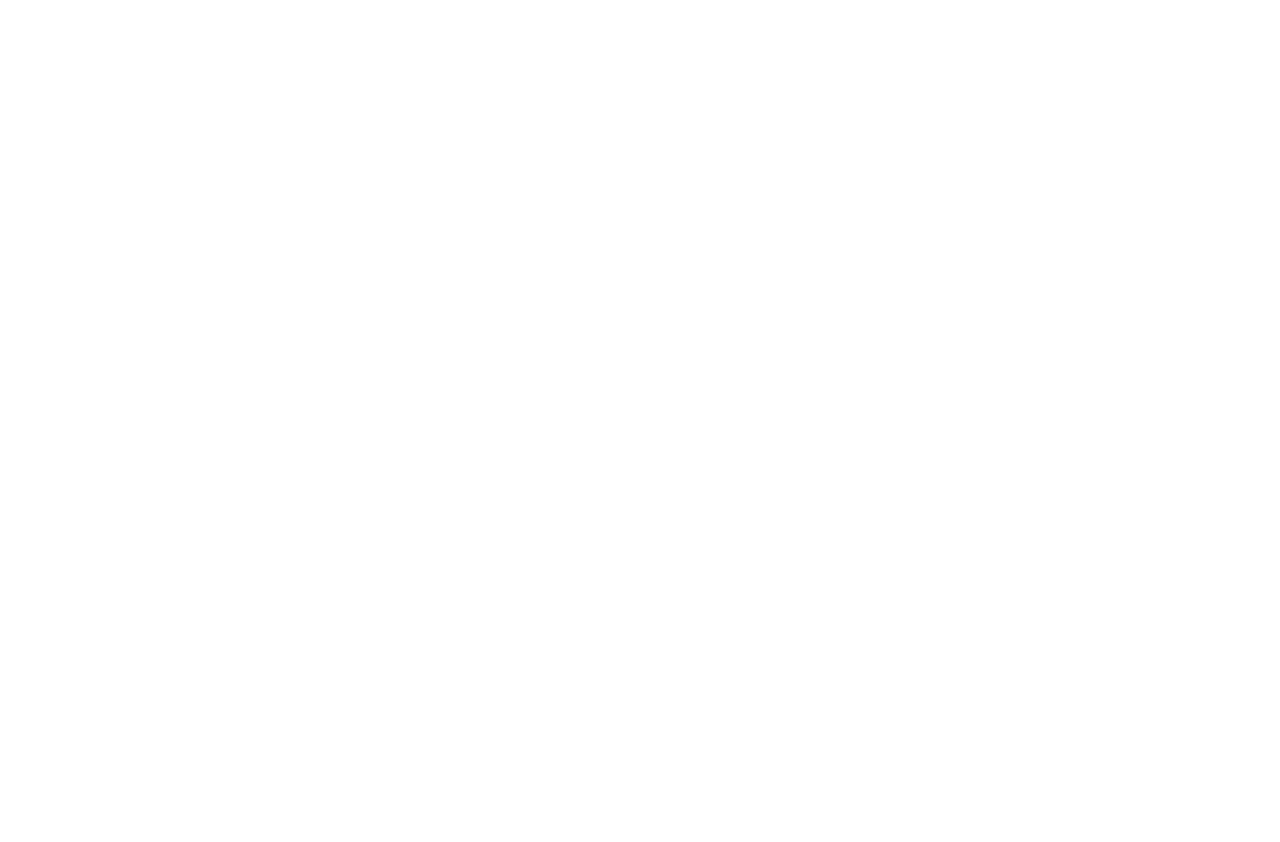
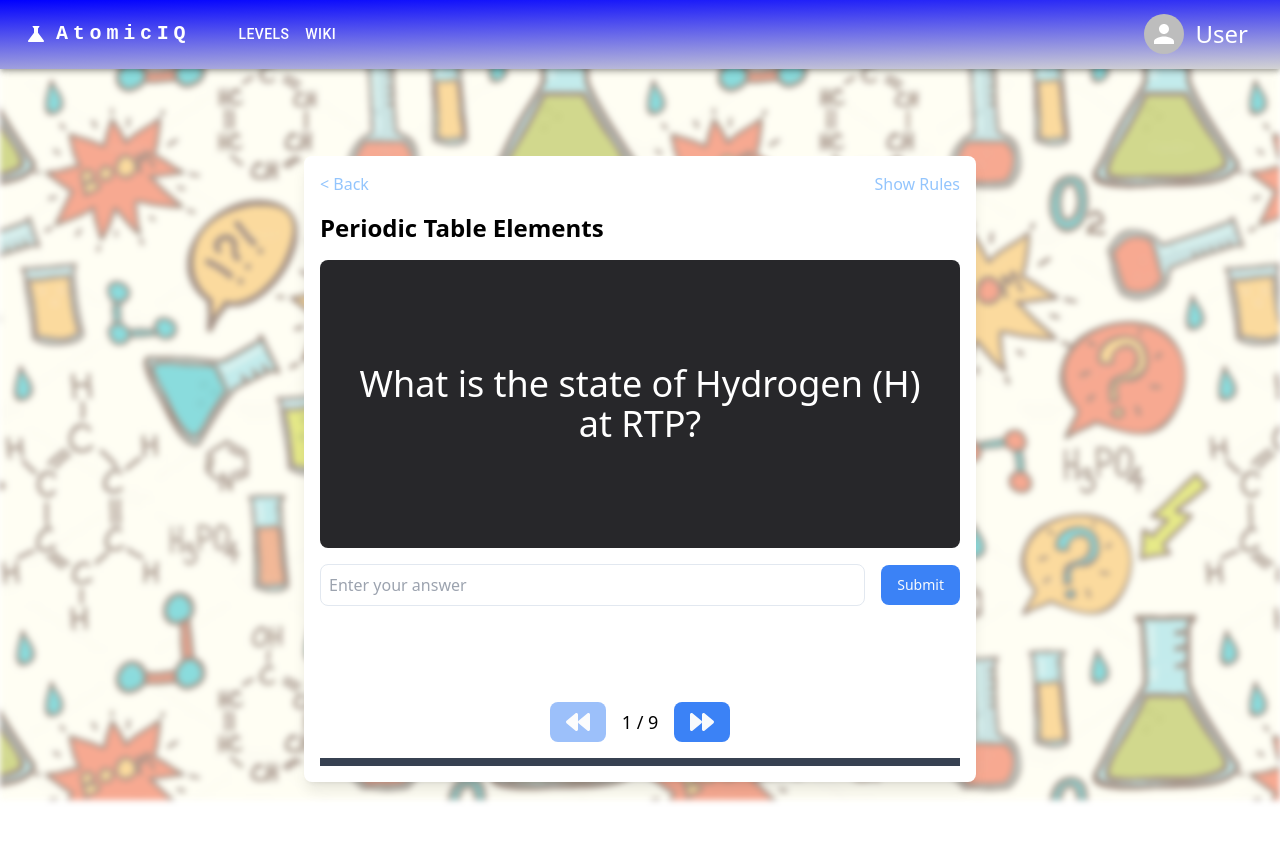
Before and after one commit to swu628/se701-project-React-AtomicIQ, a React (Vite) app in the folder Frontend/: page /flashcard/1 in a window 1280 px wide. Before the commit this address had no page. Shown: the top 842 px of the page. Before the commit the page ends 800 px from the top, so only its background shows below. Built offline with nearby package versions, Linux system fonts and the light colour scheme.

Commit message:
Feat: Add url param to flashcard

```diff
--- a/Frontend/src/App.tsx
+++ b/Frontend/src/App.tsx
@@ -32,7 +32,7 @@ function App() {
           }
         />
         <Route
-          path="/quiz/:quizId/results"
+          path="/flashcard/:quizId/results"
           element={
             <>
               <Nav />
@@ -77,11 +77,11 @@ function App() {
           }
         />
         <Route
-          path="/flashcard"
+          path="/flashcard/:quizId/"
           element={
             <>
               <Nav />
-              <FlashCard cardData={flashcards[0].questions} />
+              <FlashCard cardData={flashcards[0]} />
             </>
           }
         />
--- a/Frontend/src/Pages/FlashCard.tsx
+++ b/Frontend/src/Pages/FlashCard.tsx
@@ -11,7 +11,12 @@ import correctSoundFile from "../sounds/rightanswer.mp3";
 import incorrectSoundFile from "../sounds/wronganswer.mp3";
 
 type FlashcardProps = {
-  cardData: Array<{ id: number; frontSide: string; backSide: string }>;
+  cardData: {
+    id: number;
+    level: number;
+    title: string;
+    questions: Array<{ id: number; frontSide: string; backSide: string }>;
+  };
 };
 
 export type AnswerData = {
@@ -27,7 +32,7 @@ const FlashCard = ({ cardData }: FlashcardProps) => {
   const [isAnimating, setIsAnimating] = useState(false);
   const [currentIndex, setCurrentIndex] = useState<number>(startIndex);
   const [progress, setProgress] = useState<number>(
-    (startIndex / cardData.length) * 100
+    (startIndex / cardData.questions.length) * 100
   );
   const [userAnswer, setUserAnswer] = useState<string>("");
   const [isCorrect, setIsCorrect] = useState<boolean | null>(null);
@@ -39,9 +44,12 @@ const FlashCard = ({ cardData }: FlashcardProps) => {
   const correctSound = new Audio(correctSoundFile);
   const incorrectSound = new Audio(incorrectSoundFile);
 
-  const total = cardData.length;
+  const total = cardData.questions.length;
   const groupSize = total;
-  const currentCard = cardData[currentIndex] || { frontSide: "", backSide: "" };
+  const currentCard = cardData.questions[currentIndex] || {
+    frontSide: "",
+    backSide: "",
+  };
   const [cardBack, setCardBack] = useState<string>(currentCard.backSide);
 
   useEffect(() => {
@@ -81,12 +89,12 @@ const FlashCard = ({ cardData }: FlashcardProps) => {
   };
 
   const navigateToResults = (
-    currentIndex: number,
+    _currentIndex: number,
     newAnswers: AnswerData[]
   ) => {
     const sliceStart = startIndex;
     const sliceEnd = sliceStart + groupSize;
-    navigate(`/quiz/${Math.floor((currentIndex + 1) / groupSize)}/results`, {
+    navigate(`/flashcard/${cardData.id}/results`, {
       state: {
         answers: newAnswers.slice(sliceStart, sliceEnd).filter(Boolean),
       },
--- a/Frontend/src/Pages/Home.tsx
+++ b/Frontend/src/Pages/Home.tsx
@@ -68,7 +68,7 @@ export default function Home() {
           flex={1}
           justifyContent="center"
         >
-          <Link to="/flashcard" style={{ textDecoration: "none" }}>
+          <Link to="/flashcard/0" style={{ textDecoration: "none" }}>
             <Button sx={buttonStyles}>FlashCard</Button>
           </Link>
           <Link to="/wordle" style={{ textDecoration: "none" }}>
--- a/Frontend/src/Pages/Results.tsx
+++ b/Frontend/src/Pages/Results.tsx
@@ -107,7 +107,7 @@ export default function Results() {
   }, [answers]);
 
   const handleRetakeQuiz = () => {
-    navigate("/flashcard");
+    navigate(`/flashcard/${quizId}`);
   };
 
   const handleNextQuiz = () => {
```
